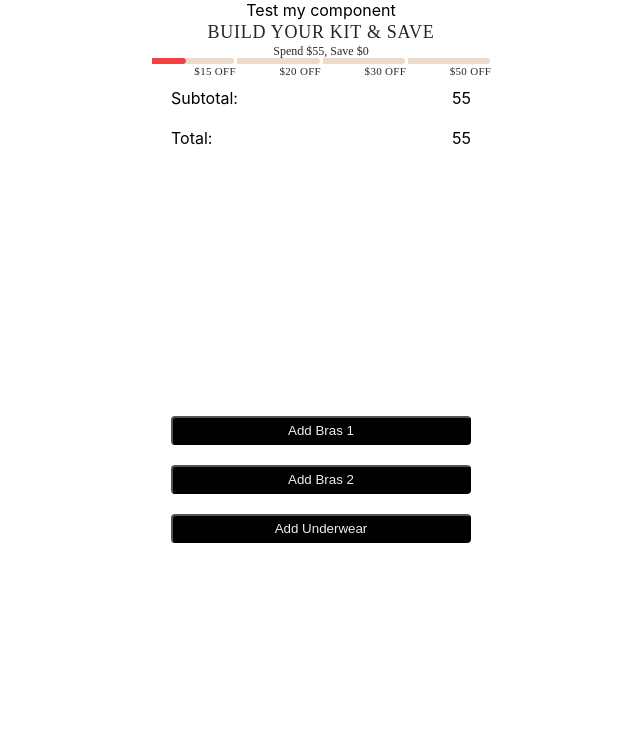
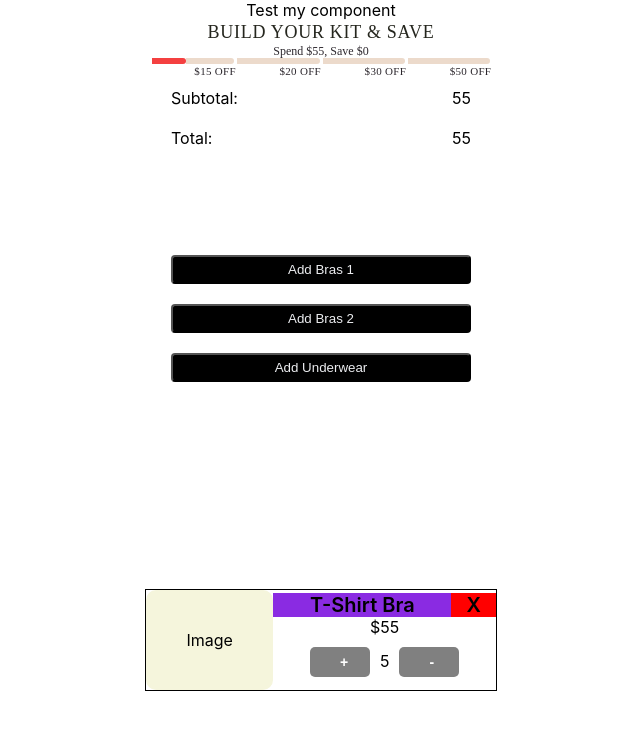
Before and after one commit to fllantada/thirdlove, a React (Create React App) app: page / in a window 1280 px wide. Both pictures are taken after a click on the button "Add Bras 1". Shown: the top 730 px of the page, without its empty margins (319-959 px from the left). Built offline with nearby package versions, Linux system fonts and the light colour scheme.

Commit message:
working cards

```diff
--- a/src/App.tsx
+++ b/src/App.tsx
@@ -1,8 +1,9 @@
 import React, { useState } from "react";
 import "./App.css";
 import DiscountProcessBar from "./components/DiscountProgressBar/DiscountProgressBar";
-import CartItem from "./components/CartItem";
+
 import { ILineItem, DiscountProgressConfig } from "./types";
+import Card from "./components/Card/Card";
 
 const bras1: ILineItem = {
   product: "T-Shirt Bra",
@@ -63,9 +64,11 @@ function App() {
         <button onClick={addProduct(bras2)}>Add Bras 2</button>
         <button onClick={addProduct(panties)}>Add Underwear</button>
       </div>
-      {/*  {lineItems.map((item, index) => {
-        return <CartItem key={index} lineItem={item} />;
-      })} */}
+      <div className='App-button-section'>
+        {lineItems.map((item, index) => {
+          return <Card key={index} lineItem={item} />;
+        })}
+      </div>
     </div>
   );
 }
--- /dev/null
+++ b/src/components/Card/Card.module.css
@@ -0,0 +1,61 @@
+.Container {
+  min-width: 350px;
+  min-height: 100px;
+  display: flex;
+  flex-direction: row;
+  justify-content: center;
+  align-items: center;
+  border: 1px solid black;
+  margin: 5px 16px;
+}
+
+.ImageContainer {
+  border-radius: 10px;
+  display: flex;
+  justify-content: center;
+  align-items: center;
+
+  width: 40%;
+  height: 100%;
+
+  background-color: beige;
+}
+
+.ContentContainer {
+  display: flex;
+  flex-direction: column;
+  justify-content: center;
+  align-items: center;
+  width: 70%;
+  height: 100%;
+}
+.CustomButton {
+  width: 30px;
+  height: 30px;
+  background-color: grey;
+  color: white;
+  border: none;
+  border-radius: 5px;
+  font-size: 14px;
+  font-weight: 600;
+  cursor: pointer;
+}
+.TitleContainer {
+  width: 100%;
+  display: flex;
+  flex-direction: row;
+  align-items: space-between;
+  justify-content: space-between;
+  font-size: 20px;
+  font-weight: 600;
+  background-color: blue;
+}
+.Title {
+  width: 80%;
+  background-color: blueviolet;
+}
+
+.DelateButton {
+  width: 20%;
+  background-color: red;
+}
--- /dev/null
+++ b/src/components/Card/Card.tsx
@@ -0,0 +1,29 @@
+import React from "react";
+import { ILineItem } from "../../types";
+import styles from "./Card.module.css";
+
+interface CartItemProps {
+  lineItem: ILineItem;
+}
+
+const Card: React.FunctionComponent<CartItemProps> = ({ lineItem }) => {
+  return (
+    <div className={styles.Container}>
+      <div className={styles.ImageContainer}>Image</div>
+      <div className={styles.ContentContainer}>
+        <div className={styles.TitleContainer}>
+          <div className={styles.Title}> {lineItem.product}</div>
+          <div className={styles.DelateButton}>X</div>
+        </div>
+
+        <div className={styles.Price}>${lineItem.price}</div>
+        <div className={styles.ButtonContainer}>
+          <button className={styles.CustomButton}>+</button>5
+          <button className={styles.CustomButton}>-</button>
+        </div>
+      </div>
+    </div>
+  );
+};
+
+export default Card;
```
Also changed, not shown: src/components/CartItem/index.tsx (deleted, +0 -12 lines).
